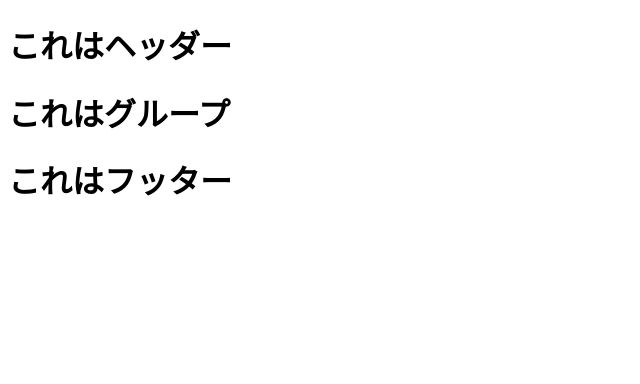
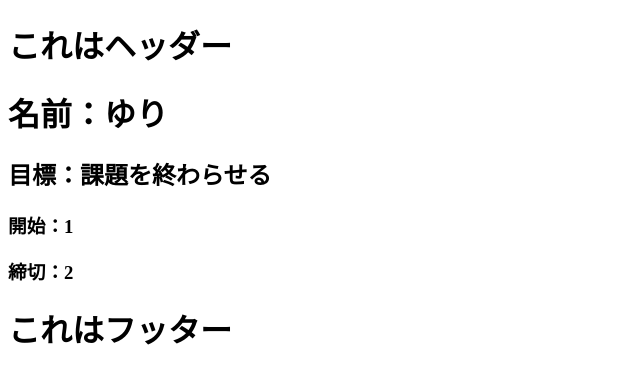
Before and after one commit to kwyr0928/202405_geekcamp_frontend, a React (Vite) app: page /123456/group in a window 1280 px wide. Shown: the top 384 px of the page, without its empty margins (0-640 px from the left). Built offline with nearby package versions, Linux system fonts and the light colour scheme.

Commit message:
機能追加

```diff
--- a/package.json
+++ b/package.json
@@ -10,6 +10,7 @@
     "preview": "vite preview"
   },
   "dependencies": {
+    "prop-types": "^15.8.1",
     "react": "^18.2.0",
     "react-dom": "^18.2.0",
     "react-router-dom": "^6.23.1"
--- a/src/Group.jsx
+++ b/src/Group.jsx
@@ -1,12 +1,13 @@
-import Footer from '/src/component/Footer'
-import Header from '/src/component/Header'
+import Footer from './component/Footer'
+import GroupMain from './component/GroupMain'
+import Header from './component/Header'
 
 function Group() { // グループ画面
 
     return (
         <div>
             <Header />
-            <h1>これはグループ</h1>
+            <GroupMain />
             <Footer />
         </div>
     )
--- a/src/Personal.jsx
+++ b/src/Personal.jsx
@@ -1,12 +1,14 @@
-import Footer from '/src/component/Footer'
-import Header from '/src/component/Header'
+import Footer from './component/Footer'
+import Header from './component/Header'
+import PersonalMain from './component/PersonalMain'
+
 
 function Personal() { // 個人画面
 
     return (
         <div>
             <Header />
-            <h1>これは個人</h1>
+            <PersonalMain />
             <Footer />
         </div>
     )
--- a/src/Top.jsx
+++ b/src/Top.jsx
@@ -1,12 +1,13 @@
-import Footer from '/src/component/Footer'
-import Header from '/src/component/Header'
+import Footer from './component/Footer'
+import Header from './component/Header'
+import TopMain from './component/TopMain'
 
 function Top() { // トップ画面
 
   return (
     <div>
       <Header />
-      <h1>これはトップ画面</h1>
+      <TopMain />
       <Footer />
     </div>
   )
--- /dev/null
+++ b/src/component/Box.jsx
@@ -0,0 +1,21 @@
+import PropTypes from 'prop-types';
+import { Link } from 'react-router-dom';
+
+Box.propTypes = {
+  name: PropTypes.string,
+  url: PropTypes.string
+};
+
+function Box({ name, url }) { // トップ画面の箱
+
+
+    return (
+      <div>
+       <Link to={`/123456/${url}`}>{ `${name}用` }</Link>
+      </div>
+    )
+  }
+
+
+
+  export default Box
--- /dev/null
+++ b/src/component/Goal.jsx
@@ -0,0 +1,22 @@
+import PropTypes from 'prop-types';
+
+Goal.propTypes = {
+  name: PropTypes.string,
+  description: PropTypes.string,
+  start_date: PropTypes.string,
+  end_date: PropTypes.string,
+};
+
+function Goal({ name, description, start_date, end_date }) { // 目標カード
+
+    return (
+      <div>
+        <h1>{`名前：${name}`}</h1>
+        <h2>{`目標：${description}`}</h2>
+        <h3>{`開始：${start_date}`}</h3>
+        <h3>{`締切：${end_date}`}</h3>
+      </div>
+    )
+  }
+
+  export default Goal
--- /dev/null
+++ b/src/component/GoalList.jsx
@@ -0,0 +1,12 @@
+import Goal from "./Goal"
+
+function GoalList() { // 目標リスト
+
+    return (
+      <div>
+        <Goal name = "ゆり" description = "課題を終わらせる" start_date = "1" end_date = "2" />
+      </div>
+    )
+  }
+
+  export default GoalList
--- /dev/null
+++ b/src/component/GroupMain.jsx
@@ -0,0 +1,12 @@
+import GoalList from "./GoalList"
+
+function GroupMain() { // グループ画面
+
+  return (
+    <div>
+      <GoalList />
+    </div>
+  )
+}
+
+export default GroupMain
--- /dev/null
+++ b/src/component/PersonalMain.jsx
@@ -0,0 +1,12 @@
+import GoalList from "./GoalList"
+
+function PersonalMain() { // 個人画面
+
+    return (
+      <div>
+        <GoalList />
+      </div>
+    )
+  }
+
+  export default PersonalMain
--- /dev/null
+++ b/src/component/TopMain.jsx
@@ -0,0 +1,13 @@
+import Box from "./Box"
+
+function TopMain() { // トップ画面
+
+    return (
+      <div>
+        <Box name = "個人" url = "personal" />
+        <Box name = "グループ" url = "group" />
+      </div>
+    )
+  }
+
+  export default TopMain
```
Also changed, not shown: 1 other file (tests, documents, lock files or other folders).
